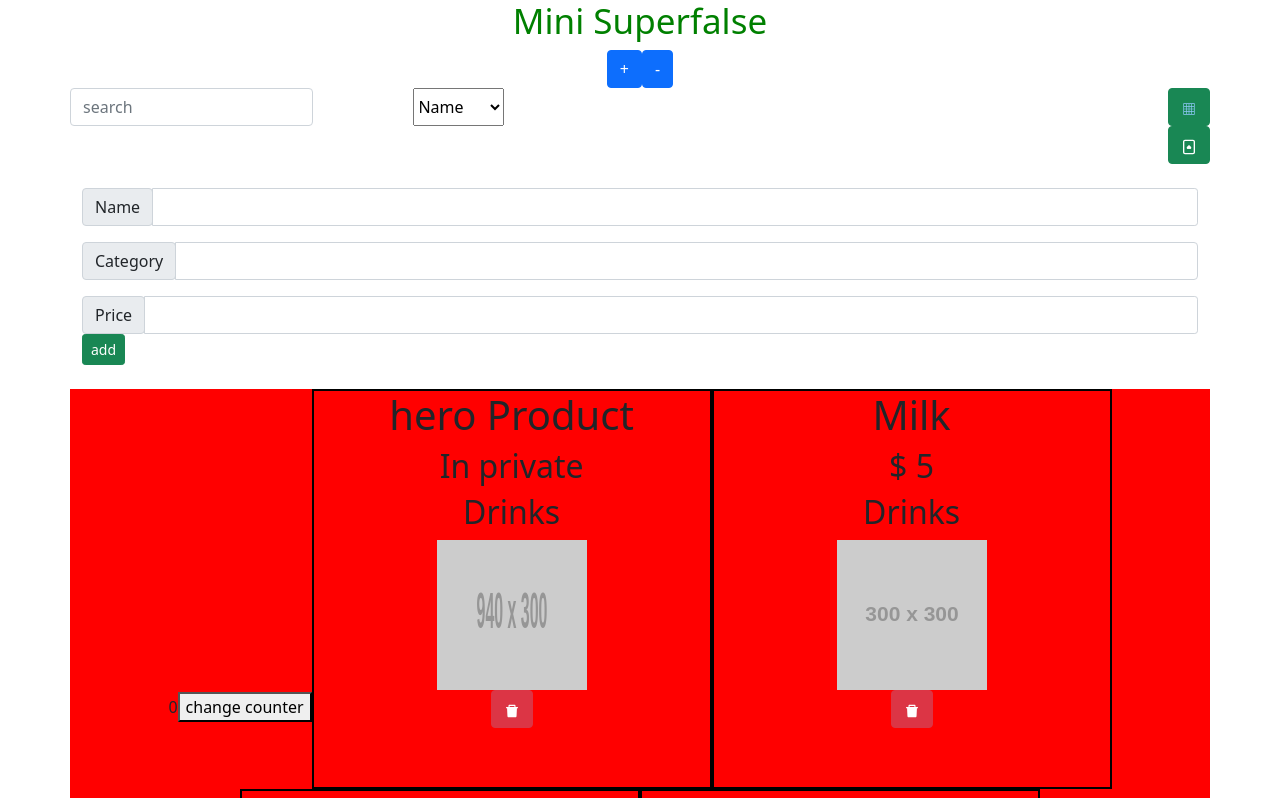
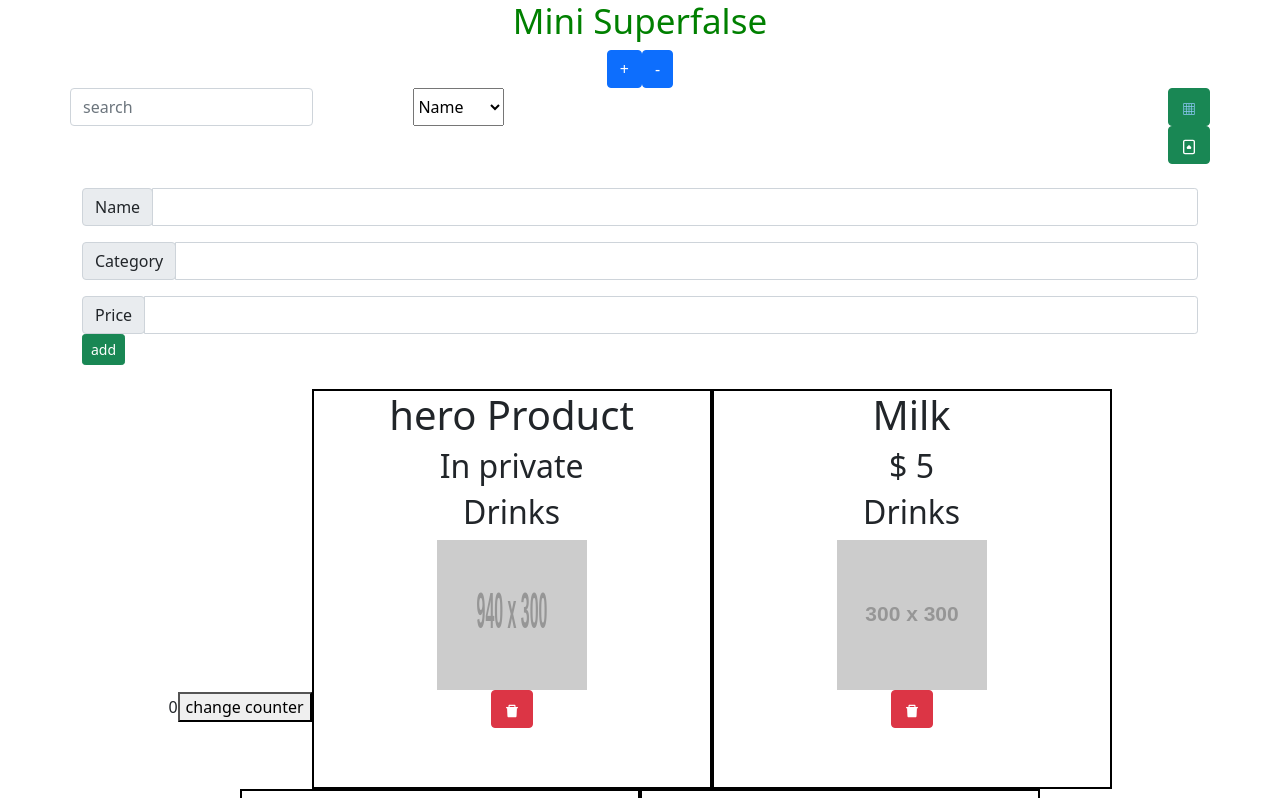
Before and after one commit to galamo/react_72, a React (Create React App) app in the folder super-market-ts/: page / in a window 1280 px wide. Shown: the top 798 px of the page. Built offline with nearby package versions, Linux system fonts and the light colour scheme.

Commit message:
useeffect

```diff
--- a/super-market-ts/src/App.tsx
+++ b/super-market-ts/src/App.tsx
@@ -182,9 +182,7 @@ function ProductsPage() {
           setProductsGlobal([...productsGlobal, productObject])
         }} />
       </div>
-      <div className="row" style={{ background: "red" }}>
-        <TableView />
-      </div>
+
       {isTableView ? <ProductsTable onDeleteFn={_deleteCard} products={productsGlobal} /> : <ProductsCards onDeleteFn={_deleteCard} products={productsGlobal} />}
       <div style={{ marginBottom: "200px" }}>
         <button onClick={() => {
```
Also changed, not shown: 1 other file (tests, documents, lock files or other folders).
